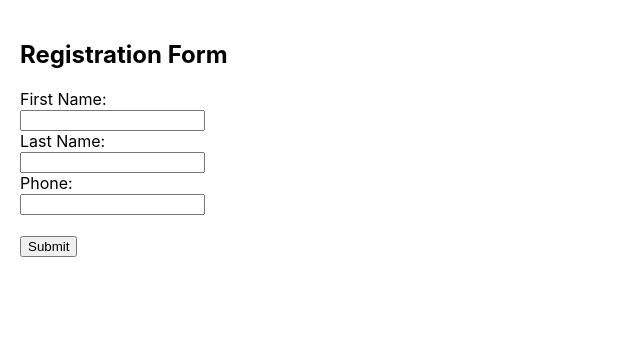
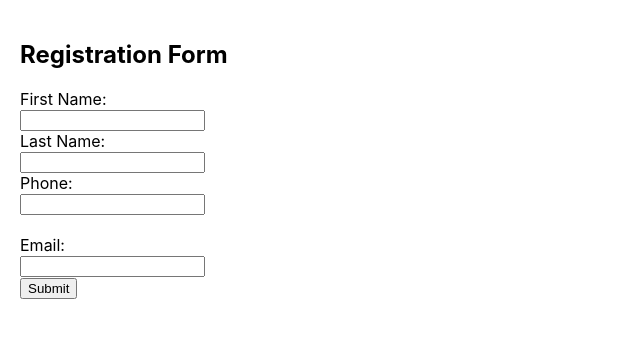
Before and after one commit to sangrammule1/User, a React (Create React App) app in the folder frontend/: page / in a window 1280 px wide. Shown: the top 338 px of the page, without its empty margins (0-640 px from the left). Built offline with nearby package versions, Linux system fonts and the light colour scheme.

Commit message:
Apply instruction: add email field to user

```diff
--- a/frontend/src/App.js
+++ b/frontend/src/App.js
@@ -63,6 +63,15 @@ function App() {
           />
         </div >
         <br />
+        <div >
+          <label >Email:</label > <br />
+          <input
+            name="email"
+            value={form.email}
+            onChange={handleChange}
+            required
+          />
+        </div>
         <button type="submit">Submit</button>
       </form>
     </div >
```
